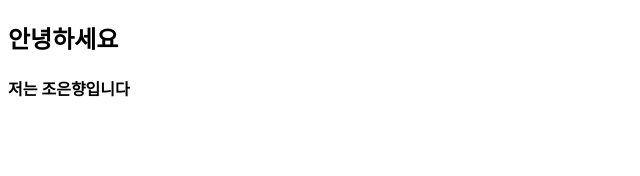
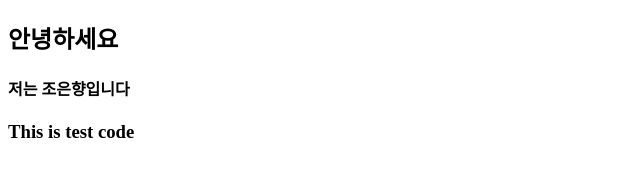
Before and after one commit to EunHyangCho/2023_myhome, a plain HTML site: page lab/ex01.html in a window 1280 px wide. Shown: the whole page, without its empty margins (0-640 px from the left). Drawn offline with Linux system fonts and the light colour scheme.

Commit message:
테스트

```diff
--- a/lab/ex01.html
+++ b/lab/ex01.html
@@ -7,5 +7,6 @@
 <body>
 <h2>안녕하세요</h2>
 <h4>저는 조은향입니다</h4>
+<h3>This is test code</h3>
 </body>
 </html>
```
